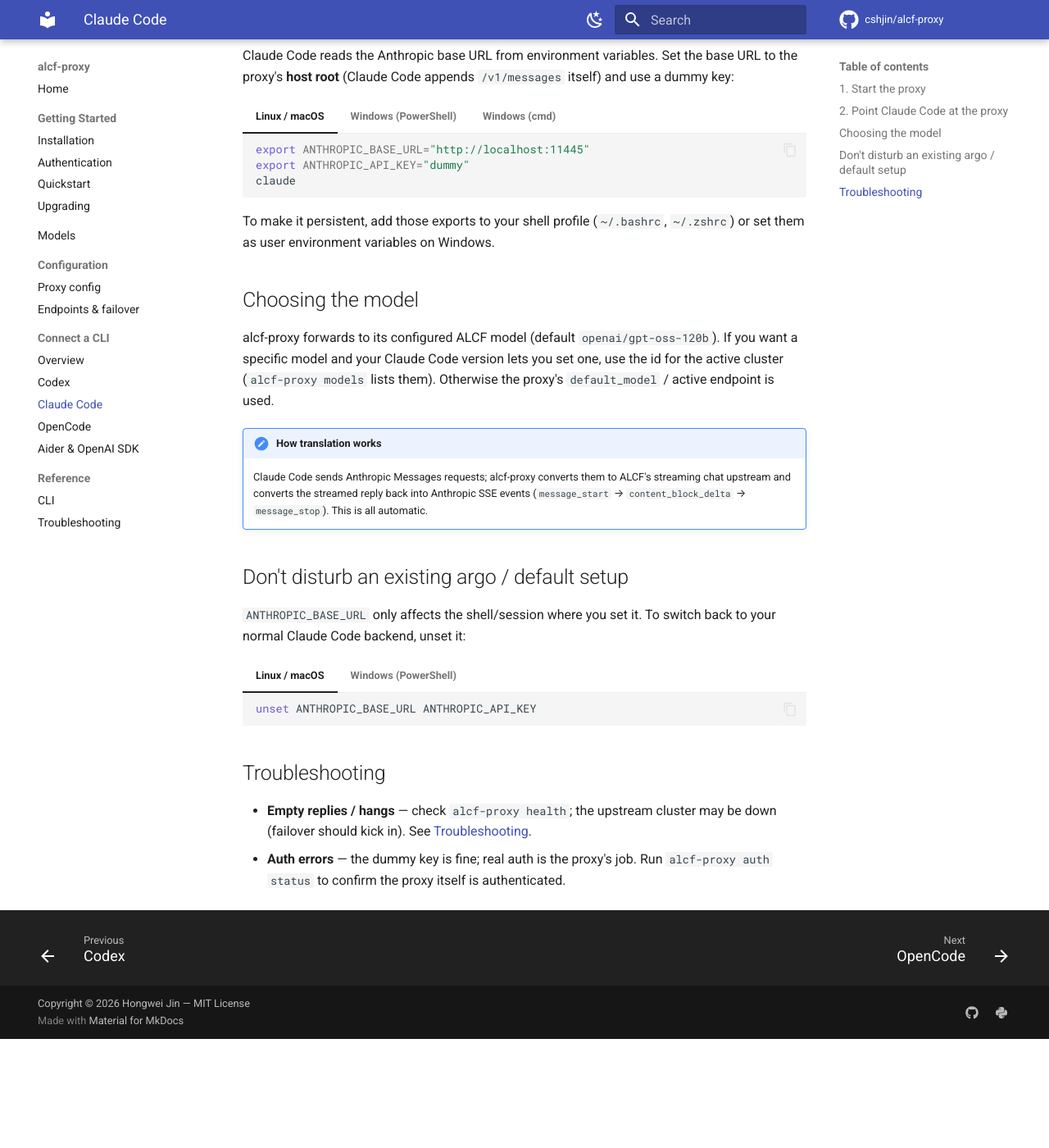
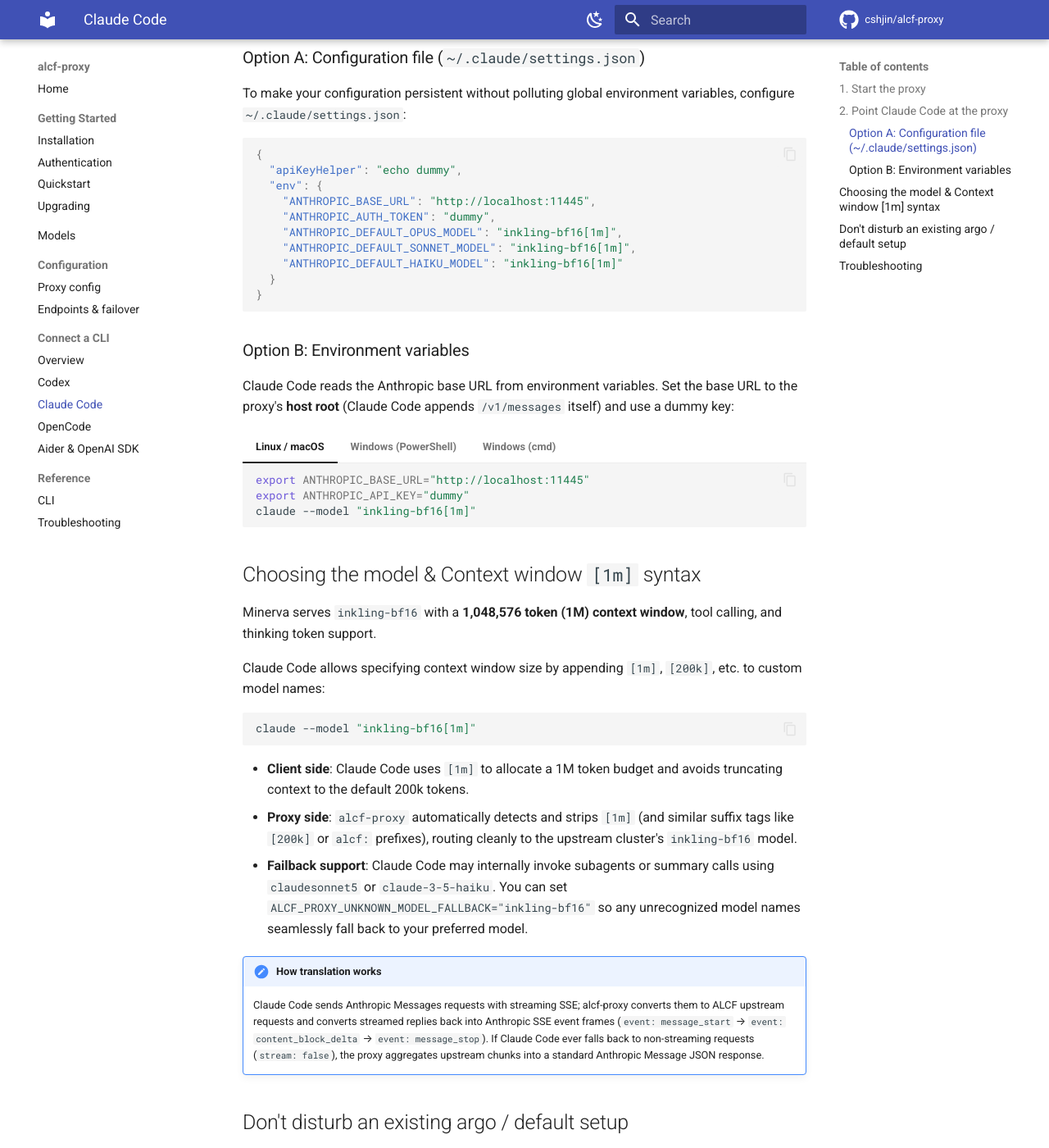
Before and after one commit to cshjin/alcf-proxy, an MkDocs documentation site: the page built from docs/clients/claude-code.md, in a window 1280 px wide and 1400 px high, scrolled down 372 px. Shown: the whole window at 82% size. Built offline with MkDocs 1.6.1 and Material for MkDocs 9.7.7, drawn with Linux system fonts in a browser that asks for light colours; comment, search, counter and statistics services are not loaded; before the commit the page ends 1639 px from its top, so only the background shows below that.

Commit message:
docs: update mkdocs documentation for Claude Code, OpenCode, and Minerva models
- Add Claude Code settings.json setup and [1m] context window syntax in claude-code.md
- Add OpenCode provider configuration in opencode.md
- Document Minerva inkling-bf16 1M context window and capabilities in models.md
- Document official alcf-tokens tool compatibility in authentication.md

````diff
--- a/docs/clients/claude-code.md
+++ b/docs/clients/claude-code.md
@@ -11,6 +11,25 @@
 
 ## 2. Point Claude Code at the proxy
 
+### Option A: Configuration file (`~/.claude/settings.json`)
+
+To make your configuration persistent without polluting global environment variables, configure `~/.claude/settings.json`:
+
+```json
+{
+  "apiKeyHelper": "echo dummy",
+  "env": {
+    "ANTHROPIC_BASE_URL": "http://localhost:11445",
+    "ANTHROPIC_AUTH_TOKEN": "dummy",
+    "ANTHROPIC_DEFAULT_OPUS_MODEL": "inkling-bf16[1m]",
+    "ANTHROPIC_DEFAULT_SONNET_MODEL": "inkling-bf16[1m]",
+    "ANTHROPIC_DEFAULT_HAIKU_MODEL": "inkling-bf16[1m]"
+  }
+}
+```
+
+### Option B: Environment variables
+
 Claude Code reads the Anthropic base URL from environment variables. Set the base URL to the proxy's
 **host root** (Claude Code appends `/v1/messages` itself) and use a dummy key:
 
@@ -19,7 +38,7 @@
     ```bash
     export ANTHROPIC_BASE_URL="http://localhost:11445"
     export ANTHROPIC_API_KEY="dummy"
-    claude
+    claude --model "inkling-bf16[1m]"
     ```
 
 === "Windows (PowerShell)"
@@ -27,7 +46,7 @@
     ```powershell
     $env:ANTHROPIC_BASE_URL = "http://localhost:11445"
     $env:ANTHROPIC_API_KEY = "dummy"
-    claude
+    claude --model "inkling-bf16[1m]"
     ```
 
 === "Windows (cmd)"
@@ -35,22 +54,24 @@
     ```bat
     set ANTHROPIC_BASE_URL=http://localhost:11445
     set ANTHROPIC_API_KEY=dummy
-    claude
+    claude --model "inkling-bf16[1m]"
     ```
 
-To make it persistent, add those exports to your shell profile (`~/.bashrc`, `~/.zshrc`) or set them
-as user environment variables on Windows.
+## Choosing the model & Context window `[1m]` syntax
 
-## Choosing the model
+Minerva serves `inkling-bf16` with a **1,048,576 token (1M) context window**, tool calling, and thinking token support.
 
-alcf-proxy forwards to its configured ALCF model (default `openai/gpt-oss-120b`). If you want a
-specific model and your Claude Code version lets you set one, use the id for the active cluster
-(`alcf-proxy models` lists them). Otherwise the proxy's `default_model` / active endpoint is used.
+Claude Code allows specifying context window size by appending `[1m]`, `[200k]`, etc. to custom model names:
+```bash
+claude --model "inkling-bf16[1m]"
+```
+
+- **Client side**: Claude Code uses `[1m]` to allocate a 1M token budget and avoids truncating context to the default 200k tokens.
+- **Proxy side**: `alcf-proxy` automatically detects and strips `[1m]` (and similar suffix tags like `[200k]` or `alcf:` prefixes), routing cleanly to the upstream cluster's `inkling-bf16` model.
+- **Failback support**: Claude Code may internally invoke subagents or summary calls using `claudesonnet5` or `claude-3-5-haiku`. You can set `ALCF_PROXY_UNKNOWN_MODEL_FALLBACK="inkling-bf16"` so any unrecognized model names seamlessly fall back to your preferred model.
 
 !!! note "How translation works"
-    Claude Code sends Anthropic Messages requests; alcf-proxy converts them to ALCF's streaming chat
-    upstream and converts the streamed reply back into Anthropic SSE events (`message_start` →
-    `content_block_delta` → `message_stop`). This is all automatic.
+    Claude Code sends Anthropic Messages requests with streaming SSE; alcf-proxy converts them to ALCF upstream requests and converts streamed replies back into Anthropic SSE event frames (`event: message_start` → `event: content_block_delta` → `event: message_stop`). If Claude Code ever falls back to non-streaming requests (`stream: false`), the proxy aggregates upstream chunks into a standard Anthropic Message JSON response.
 
 ## Don't disturb an existing argo / default setup
 
````
Also changed, not shown: docs/authentication.md (+5 -0 lines), docs/clients/opencode.md (+20 -11 lines), docs/models.md (+8 -4 lines).
